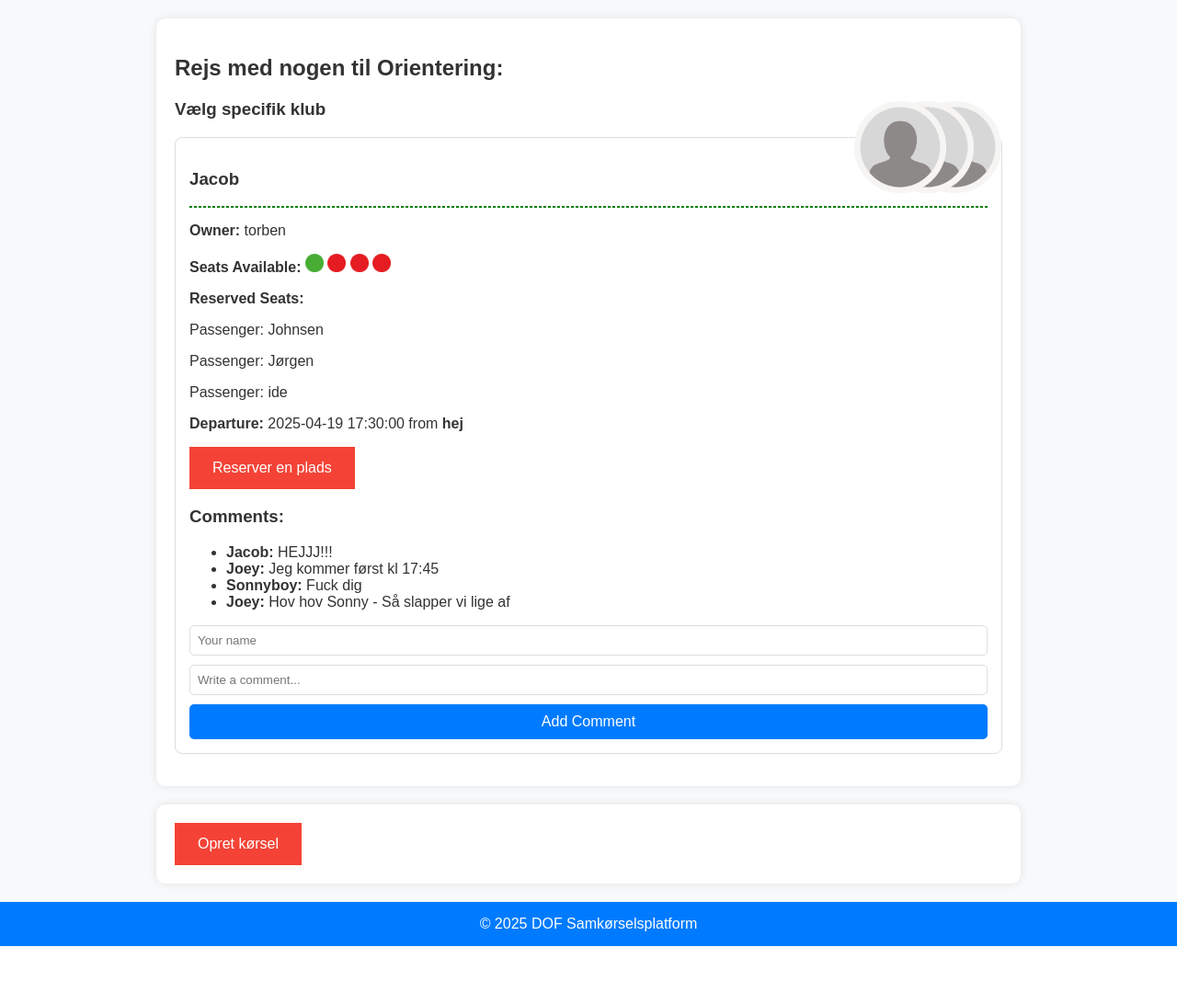
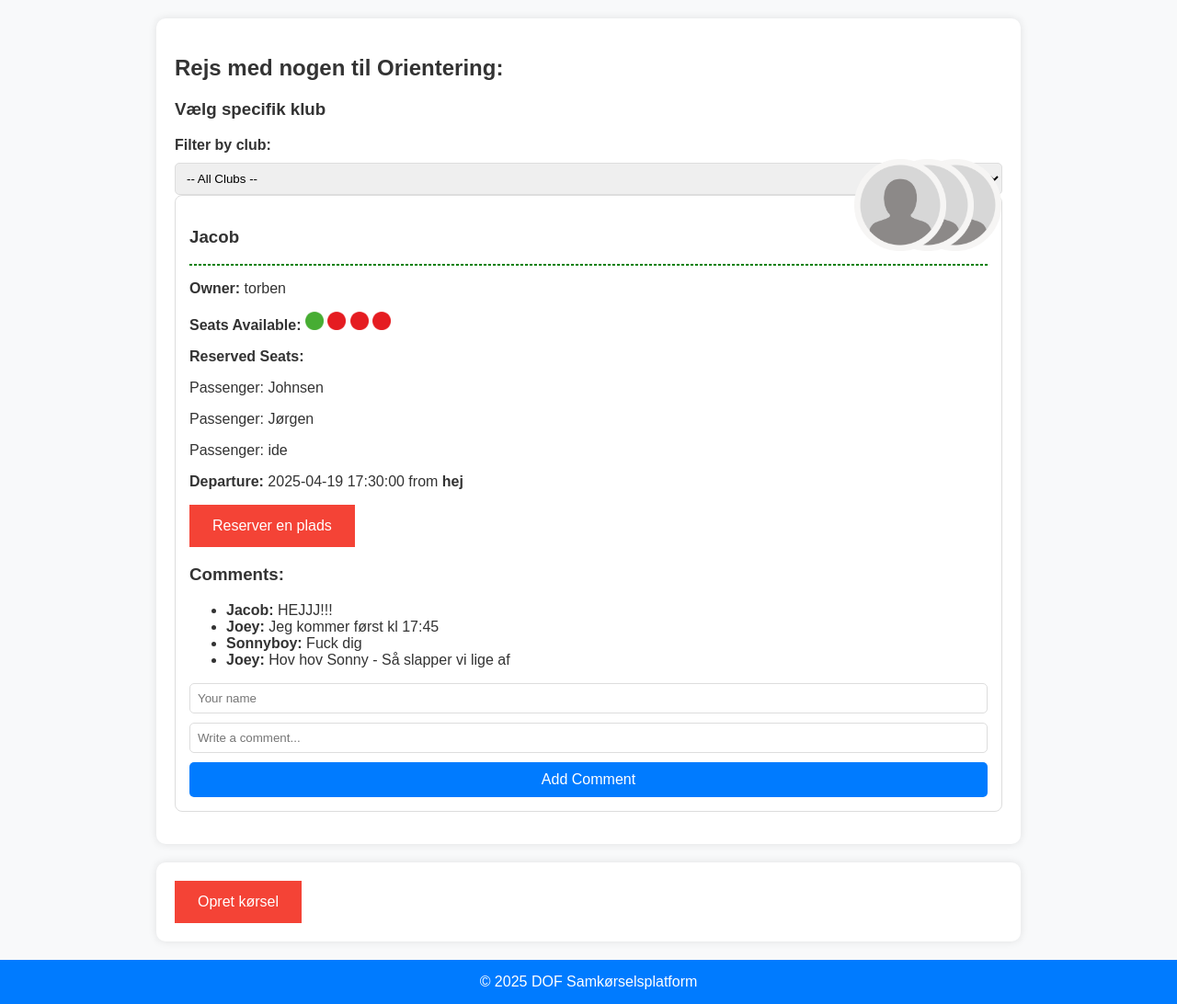
Before and after one commit to jacob1911/K-rsel-website, a Flask app: a page that uses templates/home.html in a window 1280 px wide. Shown: the part 149-1241 px from the top of the page at 92% size. Before the commit the page ends 1178 px from the top, so only its background shows below. Run offline with Flask 3, Linux system fonts and the light colour scheme.

Commit message:
V1_funktionel

```diff
--- a/templates/home.html
+++ b/templates/home.html
@@ -23,6 +23,19 @@
         <h2>Rejs med nogen til Orientering:</h2>
 
         <h3>Vælg specifik klub</h3>
+
+        <form method="get" action="/">
+            <label for="club">Filter by club:</label>
+            <select name="club" id="club" onchange="this.form.submit()">
+                <option value="">-- All Clubs --</option>
+                {% for club in clubs %}
+                    <option value="{{ club.name }}" {% if selected_club == club.name %}selected{% endif %}>
+                        {{ club.name }}
+                    </option>
+                {% endfor %}
+            </select>
+        </form>
+
 
         {% for carpool in carpools %}
         <div class="carpool-card">
```
Also changed, not shown: instance/carpool.db.
